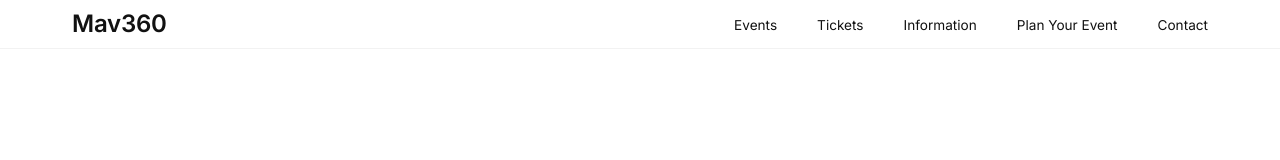
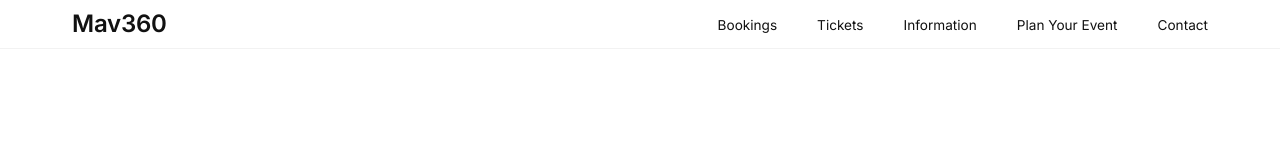
Before and after one commit to vidyuthdev/fbla2025-1, a Next.js app: page /calendar in a window 1280 px wide. Shown: the top 160 px of the page. Built offline with nearby package versions, Linux system fonts and the light colour scheme.

Commit message:
Change navbar label from 'Events' to 'Bookings' and add bookings directory

```diff
--- a/app/components/Navbar.tsx
+++ b/app/components/Navbar.tsx
@@ -62,7 +62,7 @@ export default function Navbar() {
                 href="/homepage#events"
                 className={isLinkActive('/homepage#events') ? styles.active : ''}
               >
-                Events
+                Bookings
               </Link>
             </li>
             <li>
```
Also changed, not shown: app/bookings/bookings.module.css (added), app/bookings/page.tsx (added).
